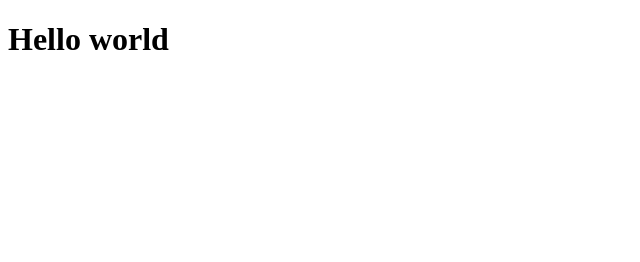
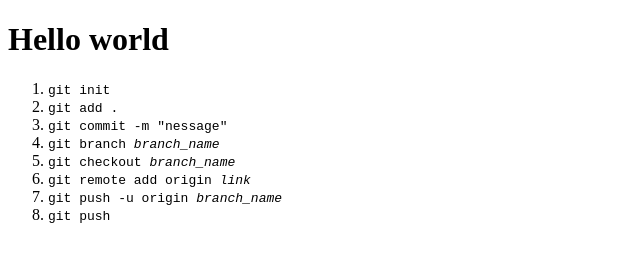
Before and after one commit to madrimovDev/gitcource, a plain HTML site: page index.html in a window 1280 px wide. Shown: the whole page, without its empty margins (0-640 px from the left). Drawn offline with Linux system fonts and the light colour scheme.

Commit message:
git commands

```diff
--- a/index.html
+++ b/index.html
@@ -8,5 +8,34 @@
 </head>
 <body>
     <h1>Hello world</h1>
+
+    <ol>
+        <li>
+            <code>git init</code>
+        </li>
+        <li>
+            <code>git add .</code>
+        </li>
+        <li>
+            <code>git commit -m "nessage"</code>
+        </li>
+        <li>
+           <code>git branch <i>branch_name</i></code>
+        </li>
+        <li>
+            <code>git checkout <i>branch_name</i></code>
+         </li>
+         <li>
+            <code>
+                git remote add origin <i>link</i>
+            </code>
+         </li>
+         <li>
+            <code>git push -u origin <i>branch_name</i></code>
+         </li>
+         <li>
+            <code>git push</code>
+         </li>
+    </ol>
 </body>
 </html>
```
